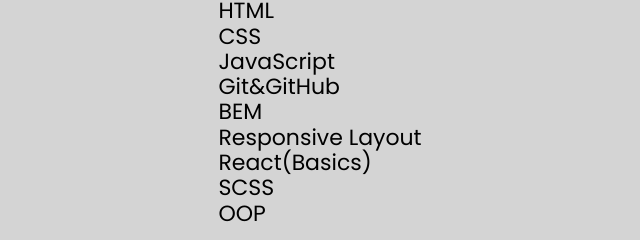
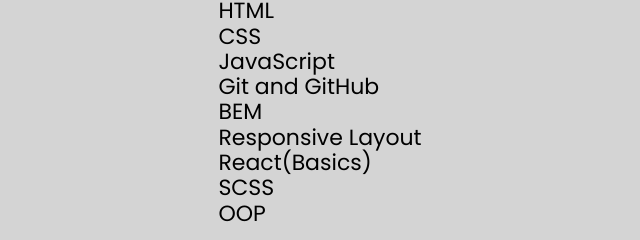
Before and after one commit to olgamrrz/rsschool-cv-old, a plain HTML site: page index.html in a window 1280 px wide. Shown: the part 754-994 px from the top of the page, 385-1025 px from the left. Drawn offline with Linux system fonts and the light colour scheme; a web font is replaced by a local one.

Commit message:
fix: implement correct requirements

```diff
--- a/index.html
+++ b/index.html
@@ -81,7 +81,7 @@
           <li class="skills__item">HTML</li>
           <li class="skills__item">CSS</li>
           <li class="skills__item">JavaScript</li>
-          <li class="skills__item">Git&GitHub</li>
+          <li class="skills__item">Git and GitHub</li>
           <li class="skills__item">BEM</li>
           <li class="skills__item">Responsive Layout</li>
           <li class="skills__item">React(Basics)</li>
```
